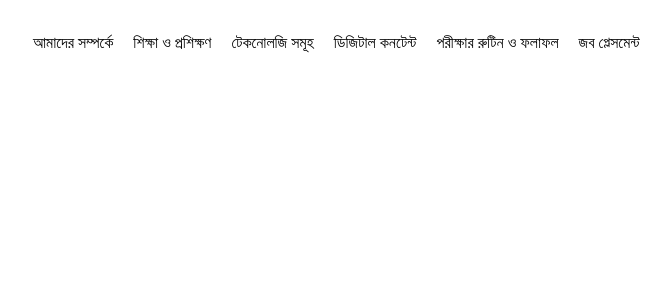
After one commit to MdTajulIslam37/Bogura_Polytechnic_website, a PHP site: page /menu.php in a window 1280 px wide. The commit adds this page. Shown: the top 300 px of the page, without its empty margins (25-696 px from the left). Run offline with PHP 8.4, Linux system fonts and the light colour scheme.

Commit message:
menu update with extra right content

```diff
--- a/footer.php
+++ b/footer.php
@@ -8,7 +8,7 @@
     <a href="#" style="text-decoration:none; font-size:14px; color:gray; margin-top:10px;"><b>(clone)ডিজাইন ও ডেভেলপমেন্টঃ-</b> মোঃ তাজুল ইসলাম । ( বিভাগ :- কম্পিউটার, MIST ) ।</a>
 
     <p style="color:gray; font-size:14px;">কপিরাইট © 2022 বগুড়া পলিটেকনিক ইন্সটিটিউট ( Version: 4.0.1 )</p>
-    <p style="color:gray; font-size:14px; text-align:center;">( কারিগরি সহায়তায়: এম এম হাফিজুর রহমান  )</p>
+    <p style="color:gray; font-size:14px; text-align:center;">( কারিগরি সহায়তায়: হাফিজুর রহমান , মাহমুদ আলি (বরিশাল) )</p>
 </div>
 
 </body>
--- a/index.php
+++ b/index.php
@@ -9,7 +9,8 @@
 <body>
     <div class="total">
         <?php include("header.php")?>
-        <?php include("menubar.php")?>
+        <?php include("menu.php")?>
+        <!-- <?php include("menubar.php")?> -->
         <?php include("marque.php")?>
         <div class="contents">
             <div class="leftys">
--- /dev/null
+++ b/menu.css
@@ -0,0 +1,28 @@
+.menu{
+    width: 100%;
+    display: block;
+}
+.menu ul{
+    float: left;
+    list-style-type: none;
+}
+.menu ul li{
+float: left;
+padding: 10px;
+position:relative;
+}
+.menu ul li a{
+text-decoration: none;
+color: black;
+display:block;
+}
+.menu ul ul{
+    position: absolute;
+    display: none;
+    background-color: #ffffff;
+    border-bottom: 1px solid black;
+}
+.menu ul li:hover>ul{
+    display: block;
+    border-bottom: 1px solid black;
+}
--- /dev/null
+++ b/menu.php
@@ -0,0 +1,54 @@
+<!--menu-->
+<link rel="stylesheet" href="menu.css">
+<div class="menu">
+            <ul>
+                   <li> <a href="">
+                    আমাদের সম্পর্কে</a>
+                    <ul style="margin: 0px; padding: 0px; color: aliceblue;">
+                        <li><a href="">পরিচিতি</a></li>
+                        <li><a href="">সংক্ষিপ্ত পরিচিতি</a></li>
+                        <li><a href="">উদ্দেশ্য</a></li>
+                        <li><a href="">বাণী (  অধ্যক্ষ )</a></li>
+                        <li><a href="">প্রধানগণ</a></li>
+                        <li> <a href="">অধ্যক্ষ</a></li>
+                 </ul>
+                 </li>
+                   <li> <a href=""> শিক্ষা ও প্রশিক্ষণ</a>
+                       <ul style="margin: 0px; padding: 0px; color: aliceblue;">
+                           <li><a href="">৪ বছর মেয়াদী ডিপ্লোমা ইন ইন্জিনিয়ারিং</a></li>
+                           <li><a href="">ইন-হাউস প্রশিক্ষণ</a></li>
+                        <li><a href="">রোভার প্রশিক্ষন</a></li>
+                        <li><a href="">রেড ক্রিসেন্ট প্রশিক্ষণ</a></li>
+                        <li><a href="">NTVQF লেভেল</a></li>
+                       </ul>
+
+                   </li>
+                   <li><a href="">টেকনোলজি  সমূহ </a>
+                    <ul style="margin: 0px; padding: 0px; color: aliceblue;">
+                        <li><a href="">সিভিল টেকনোলজি</a></li>
+                        <li><a href="">মেকানিক্যাল টেকনোলজি</a></li>
+                           <li><a href="">পাওয়ার টেকনোলজি</a></li>
+                           <li><a href="">ইলেকট্রিক্যাল টেকনোলজি</a></li>
+                           <li><a href="">কম্পিউটার টেকনোলজি</a></li>
+                        </ul>
+
+                </li>
+                   <li><a href="">ডিজিটাল কনটেন্ট</a>
+                   <ul style="margin: 0px; padding: 0px; color: aliceblue;">
+                       <li><a href="">মাল্টিমিডিয়া কন্টেন্ট</a></li>
+                       <li><a href=""> টিউটোরিয়াল</a></li>
+                       <li><a href=""> ই-বুক</a></li>
+                   </ul>
+                   </li>
+                   <li><a href="">পরীক্ষার রুটিন ও ফলাফল</a>
+                   <ul style="margin: 0px; padding: 0px; color: aliceblue;">
+                       <li><a href=""> রুটিন</a></li>
+                       <li><a href=""> ফলাফল</a></li>
+                   </ul>
+                   </li>
+                   <li><a href="">জব প্লেসমেন্ট</a></li>
+
+
+            </ul>
+           </div>
+           <br><br>
```
Also changed, not shown: right_content.php (+11 -0 lines), style.css (+0 -28 lines).
